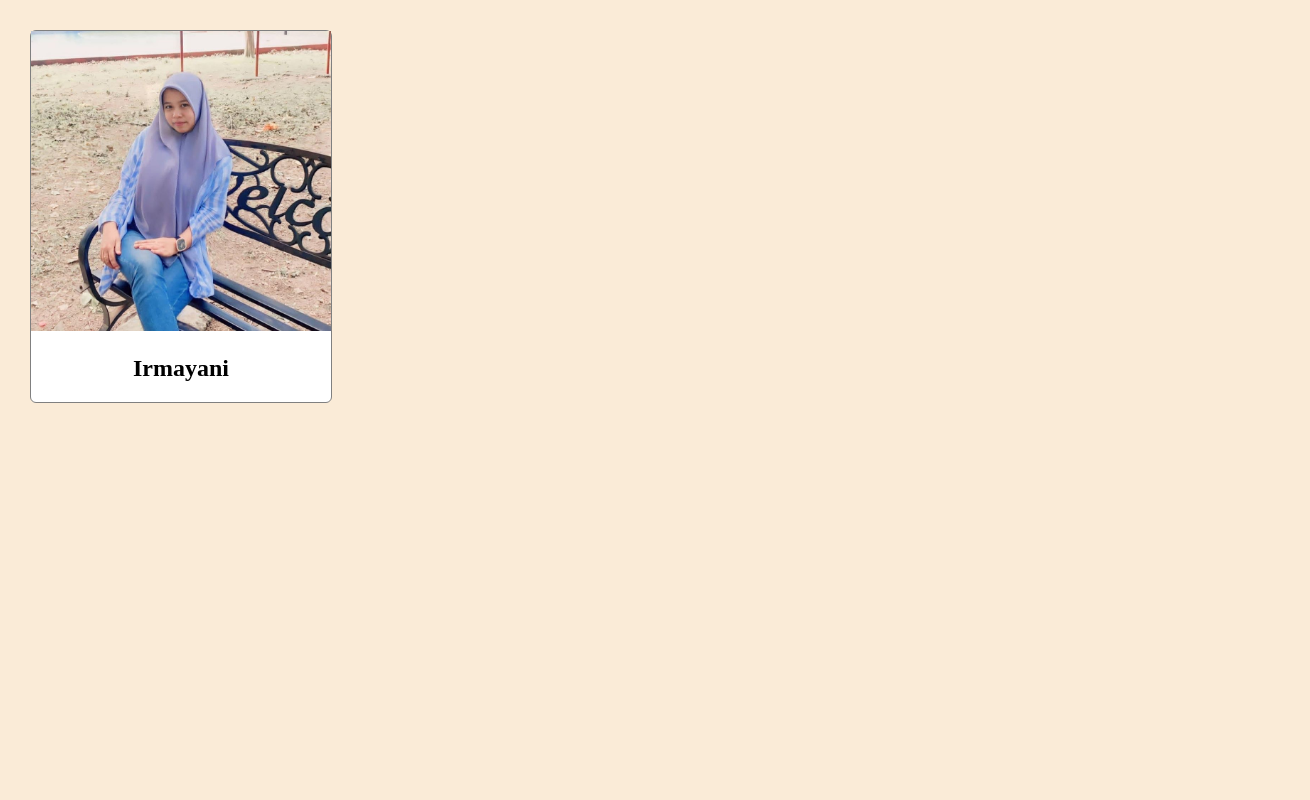
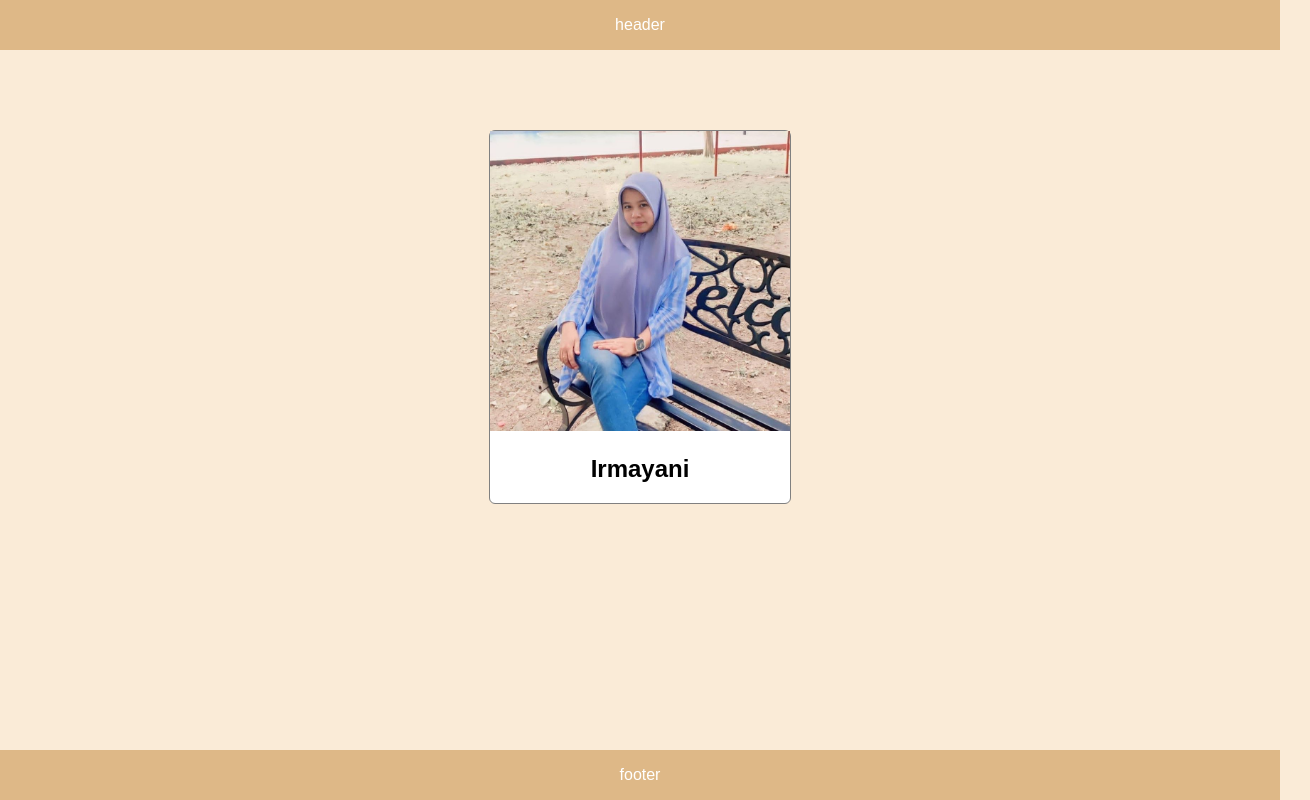
Before and after one commit to Ayy4/tugas_3kakas_irmayani, a plain HTML site: page index.html in a window 1280 px wide. Shown: the whole page, 1310 px wide, since content can reach past the window. Drawn offline with Linux system fonts and the light colour scheme.

Commit message:
no message

```diff
--- a/index.html
+++ b/index.html
@@ -7,9 +7,11 @@
     <link rel="stylesheet" href="style.css">
 </head>
 <body>
-    <div id="profile-container">
-    <img  id="profile-image" src="img/349222200_3425185141142701_1745896532147457101_n.jpg">
-<h2 id="profile-name">Irmayani</h2>
+   <div id="header">header</div>
+   <div id="profile-container">
+    <img id="profile-image" src="img/349222200_3425185141142701_1745896532147457101_n.jpg">
+    <h2 id="profile-name">Irmayani</h2>
 </div>
+<div id="footer">footer</div>
 </body>
 </html>
--- a/style.css
+++ b/style.css
@@ -1,12 +1,15 @@
 body{
     height: 100%;
     width: 100%;
-    margin: 30px;
+    margin: 0px;
+    padding: 0%;
     background-color: antiquewhite;
+    font-family: Arial, Helvetica, sans-serif;
 }
 
 #profile-container{
     max-width: 300px;
+    margin: 80px auto;
     background-color: white;
     border: 1px solid gray;
     border-radius: 6px;
@@ -20,3 +23,23 @@ body{
 #profile-name{
     text-align: center;
 }
+
+#footer {
+    width: 100%;
+    height: 50px;
+    position: absolute;
+    bottom: 0;
+    line-height: 50px;
+    background-color: burlywood;
+    text-align: center;
+    color: white;
+}
+
+#header{
+    width: 100%;
+    height: 50px;
+    line-height: 50px;
+    background-color: burlywood;
+    text-align: center;
+    color: white;
+}
```
